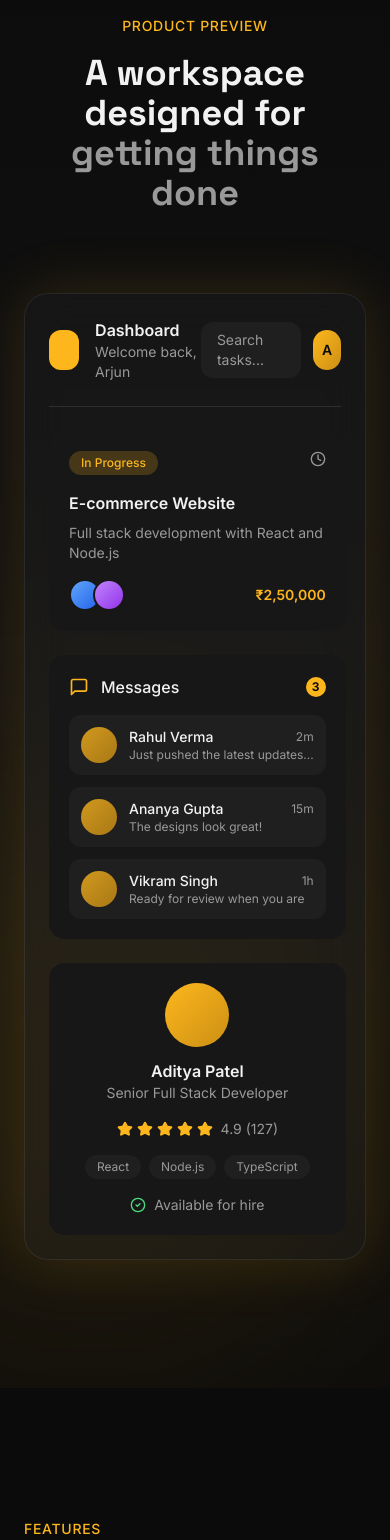
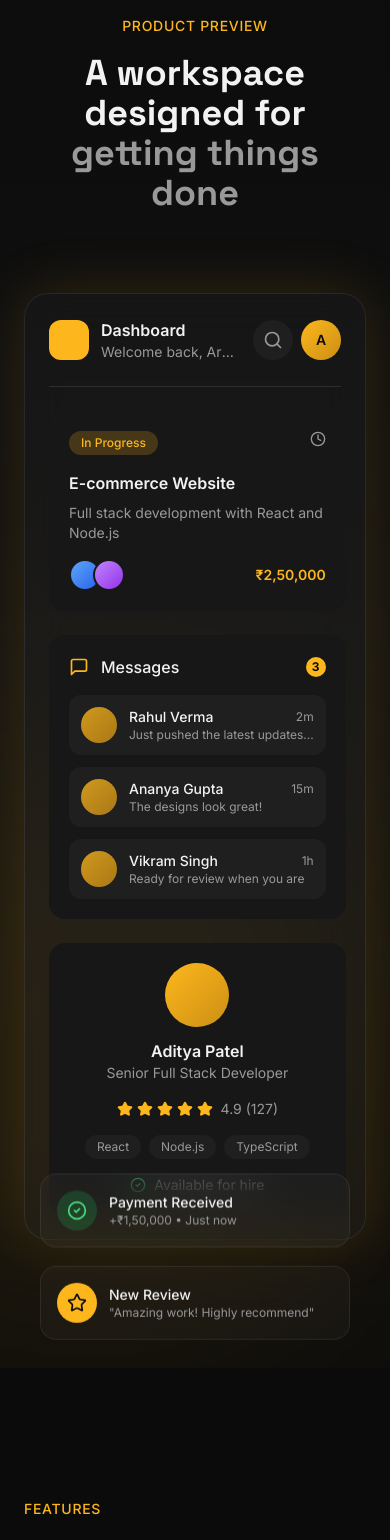
Before and after one commit to george-vpr/zypzo-site, a Next.js app: page / in a window 390 px wide. Shown: the part 9638-11178 px from the top of the page. Built offline with nearby package versions, Linux system fonts and the light colour scheme.

Commit message:
Update product-preview.tsx

```diff
--- a/components/landing/product-preview.tsx
+++ b/components/landing/product-preview.tsx
@@ -1,13 +1,13 @@
 "use client"
 
 import { motion } from "framer-motion"
-import { MessageSquare, Star, Clock, CheckCircle2 } from "lucide-react"
+import { MessageSquare, Star, Clock, CheckCircle2, Search } from "lucide-react" // Added Search icon
 
 export function ProductPreview() {
   return (
-    <section className="relative overflow-hidden py-32">
-      {/* Background */}
-      <div className="absolute inset-0 bg-gradient-to-b from-dark-400 via-dark-300 to-dark-400" />
+    <section className="relative py-32"> {/* Removed overflow-hidden to allow floating cards to be visible */}
+      {/* Background - Added overflow-hidden here to contain background blurs */}
+      <div className="absolute inset-0 overflow-hidden bg-gradient-to-b from-dark-400 via-dark-300 to-dark-400" />
       <div className="absolute bottom-0 right-0 h-[600px] w-[600px] rounded-full bg-yellow-400/10 blur-[150px]" />
 
       <div className="relative mx-auto max-w-7xl px-6 lg:px-8">
@@ -38,24 +38,27 @@ export function ProductPreview() {
             transition={{ duration: 0.7 }}
             className="glass-card glow-yellow mx-auto max-w-5xl rounded-3xl p-6 lg:p-8"
           >
-            {/* Header */}
-            <div className="mb-6 flex items-center justify-between border-b border-border pb-6">
-              <div className="flex items-center gap-4">
-                <div className="h-10 w-10 rounded-xl bg-yellow-400" />
-                <div>
-                  <h3 className="font-semibold text-card-foreground">
+            {/* Header - Fixed for Mobile */}
+            <div className="mb-6 flex items-center justify-between border-b border-border pb-6 gap-4">
+              <div className="flex items-center gap-3 min-w-0">
+                {/* Added flex-shrink-0 to prevent squeezing */}
+                <div className="h-10 w-10 rounded-xl bg-yellow-400 flex-shrink-0" />
+                <div className="min-w-0">
+                  <h3 className="font-semibold text-card-foreground truncate">
                     Dashboard
                   </h3>
-                  <p className="text-sm text-muted-foreground">
+                  <p className="text-sm text-muted-foreground truncate">
                     Welcome back, Arjun
                   </p>
                 </div>
               </div>
-              <div className="flex items-center gap-3">
-                <div className="rounded-lg bg-dark-100 px-4 py-2 text-sm text-muted-foreground">
-                  Search tasks...
-                </div>
-                <div className="flex h-10 w-10 items-center justify-center rounded-full bg-gradient-to-br from-yellow-400 to-yellow-600 text-sm font-semibold text-dark-400">
+              <div className="flex items-center gap-2 sm:gap-3 flex-shrink-0">
+                {/* Replaced Search Input with Icon Button for mobile space */}
+                <button className="flex h-10 w-10 items-center justify-center rounded-full bg-dark-100 text-muted-foreground hover:text-yellow-400 transition-colors">
+                  <Search className="h-5 w-5" />
+                </button>
+                {/* Avatar - Added flex-shrink-0 */}
+                <div className="flex h-10 w-10 items-center justify-center rounded-full bg-gradient-to-br from-yellow-400 to-yellow-600 text-sm font-semibold text-dark-400 flex-shrink-0">
                   A
                 </div>
               </div>
@@ -200,11 +203,17 @@ export function ProductPreview() {
             </div>
           </motion.div>
 
-          {/* Floating elements */}
+          {/* Floating elements - Desktop & Mobile Handling */}
+
+          {/* Payment Received Card */}
           <motion.div
             animate={{ y: [0, -15, 0] }}
             transition={{ duration: 5, repeat: Infinity, ease: "easeInOut" }}
-            className="glass-card absolute -left-10 top-20 hidden rounded-2xl p-4 lg:block"
+            // Desktop: -left-10 (outside), Mobile: bottom-[-20px] (stacked below)
+            className="glass-card absolute z-20
+                       left-4 right-4 bottom-[-20px] translate-y-full
+                       lg:left-[-40px] lg:right-auto lg:bottom-auto lg:top-20 lg:translate-y-0
+                       rounded-2xl p-4"
           >
             <div className="flex items-center gap-3">
               <div className="flex h-10 w-10 items-center justify-center rounded-full bg-green-500/20">
@@ -221,6 +230,7 @@ export function ProductPreview() {
             </div>
           </motion.div>
 
+          {/* New Review Card */}
           <motion.div
             animate={{ y: [0, 10, 0] }}
             transition={{
@@ -229,7 +239,11 @@ export function ProductPreview() {
               ease: "easeInOut",
               delay: 1,
             }}
-            className="glass-card absolute -right-10 bottom-20 hidden rounded-2xl p-4 lg:block"
+            // Desktop: -right-10 (outside), Mobile: bottom-[-90px] (stacked below first card)
+            className="glass-card absolute z-20
+                       left-4 right-4 bottom-[-90px] translate-y-full
+                       lg:left-auto lg:right-[-40px] lg:bottom-20 lg:top-auto lg:translate-y-0
+                       rounded-2xl p-4"
           >
             <div className="flex items-center gap-3">
               <div className="flex h-10 w-10 items-center justify-center rounded-full bg-yellow-400">
```
